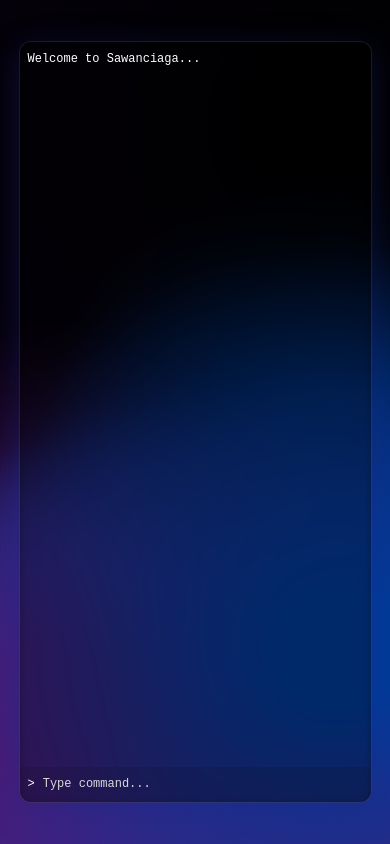
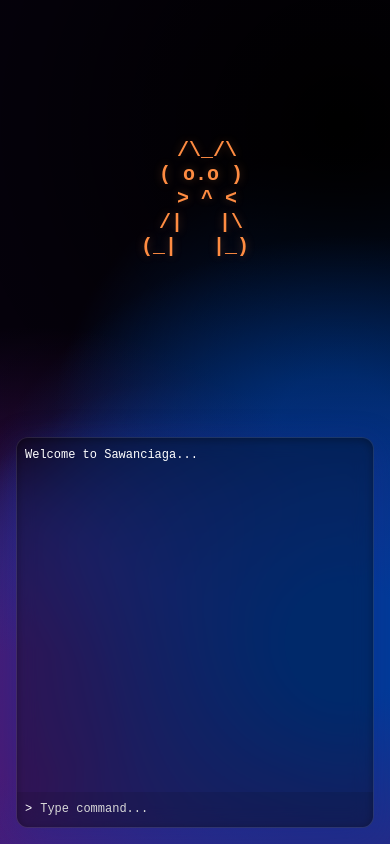
Before and after one commit to wasyl078/sawanciaga-v3, a Vue app: page / in a window 390 px wide. Built offline with nearby package versions, Linux system fonts and the light colour scheme.

Commit message:
Added ascii cat

```diff
--- a/src/App.vue
+++ b/src/App.vue
@@ -1,10 +1,14 @@
 <script setup lang="ts">
+import AsciiCat from './components/AsciiCat.vue'
 import Terminal from './components/TerminalWindow.vue'
 </script>
 
 <template>
   <div id="mesh_background"></div>
   <div class="app-layout">
+    <div class="content-area">
+      <AsciiCat />
+    </div>
     <div class="terminal-card">
       <Terminal />
     </div>
@@ -401,15 +405,25 @@ import Terminal from './components/TerminalWindow.vue'
   width: 100vw;
   height: 100vh;
   display: flex;
+  flex-direction: row;
+  overflow: hidden;
+  pointer-events: none;
+  gap: 0;
+  padding: 0;
+}
+
+.content-area {
+  flex: 1;
+  display: flex;
   align-items: center;
   justify-content: center;
-  overflow: hidden;
-  pointer-events: none;
+  padding: 16px;
+  pointer-events: auto;
+  overflow: auto;
 }
 
 .terminal-card {
-  width: 90vw;
-  height: 90vh;
+  flex: 1;
   backdrop-filter: blur(10px);
   background: rgba(0, 0, 0, 0.3);
   border: 1px solid rgba(255, 255, 255, 0.1);
@@ -417,5 +431,23 @@ import Terminal from './components/TerminalWindow.vue'
   box-shadow: 0 8px 32px 0 rgba(31, 38, 135, 0.37);
   pointer-events: auto;
   overflow: hidden;
+  margin: 16px;
+}
+
+/* Mobile layout */
+@media (max-width: 768px) {
+  .app-layout {
+    flex-direction: column;
+  }
+
+  .content-area {
+    flex: 1;
+    padding: 16px;
+  }
+
+  .terminal-card {
+    flex: 1;
+    margin: 16px;
+  }
 }
 </style>
--- /dev/null
+++ b/src/components/AsciiCat.vue
@@ -0,0 +1,51 @@
+<script setup lang="ts">
+// ASCII Cat component - displays a centered ASCII art cat
+</script>
+
+<template>
+  <div class="ascii-cat-container">
+    <pre class="ascii-cat">
+  /\_/\
+ ( o.o )
+  > ^ <
+ /|   |\
+(_|   |_)
+    </pre>
+  </div>
+</template>
+
+<style scoped>
+.ascii-cat-container {
+  display: flex;
+  align-items: center;
+  justify-content: center;
+  width: 100%;
+  height: 100%;
+}
+
+.ascii-cat {
+  font-family: 'Courier New', monospace;
+  font-size: 32px;
+  line-height: 1.2;
+  color: #ff8c42;
+  text-align: center;
+  white-space: pre;
+  margin: 0;
+  font-weight: bold;
+  text-shadow: 0 0 10px rgba(255, 140, 66, 0.3);
+  user-select: none;
+}
+
+/* Responsive font size */
+@media (max-width: 1024px) {
+  .ascii-cat {
+    font-size: 24px;
+  }
+}
+
+@media (max-width: 768px) {
+  .ascii-cat {
+    font-size: 20px;
+  }
+}
+</style>
```
